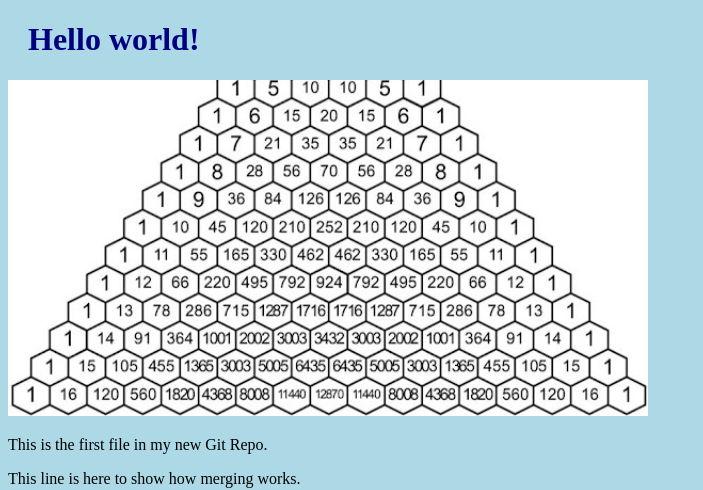
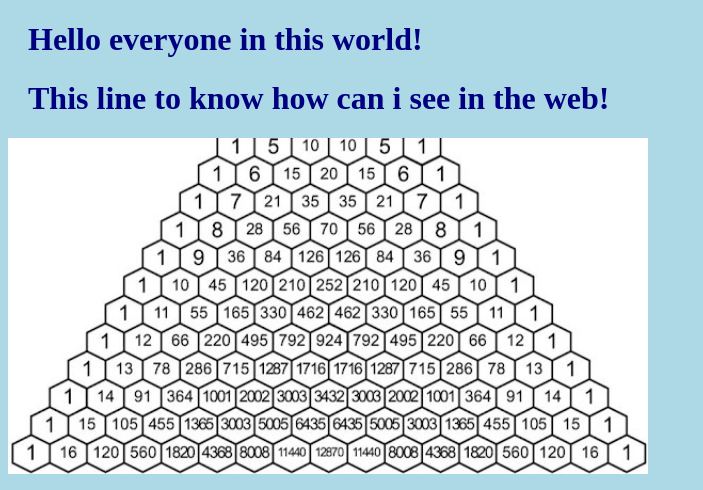
Before and after one commit to letuantdh93/hello-world, a plain HTML site: page index.html in a window 1280 px wide. Shown: the top 490 px of the page, without its empty margins (0-703 px from the left). Drawn offline with Linux system fonts and the light colour scheme.

Commit message:
Update file index.html in web

```diff
--- a/index.html
+++ b/index.html
@@ -6,7 +6,8 @@
 </head>
 <body>
 
-<h1>Hello world!</h1>
+<h1>Hello everyone in this world!</h1>
+<h1>This line to know how can i see in the web!</h1>
 <div><img src="img_hello_world.jpg" alt="Hello World from Space" style="width:100%;max-width:640px"></div>
 <p>This is the first file in my new Git Repo.</p>
 <p>This line is here to show how merging works.</p>
```
